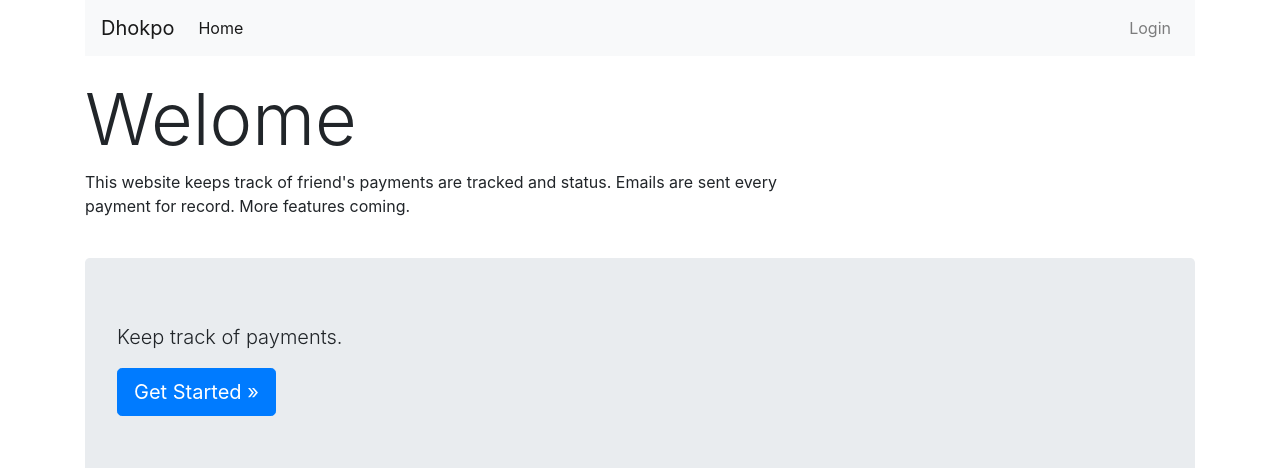
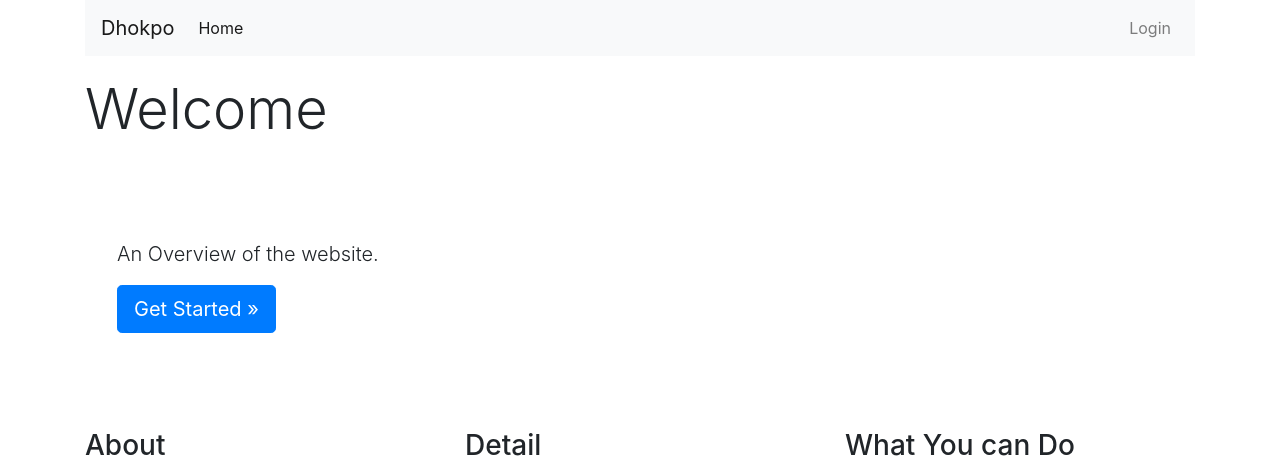
Before and after one commit to tibet10/dokpo, a Django app: page / in a window 1280 px wide. Shown: the top 468 px of the page. Run offline with Django 3.2, Linux system fonts and the light colour scheme; some libraries are stand-ins or nearby versions.

Commit message:
some sample

```diff
--- a/accounts/templates/accounts/login.html
+++ b/accounts/templates/accounts/login.html
@@ -16,7 +16,7 @@
     </div>
     <div class="col-sm-6 col-sm-offset-3" style="margin-top: 10px;">
         <a href="{% url 'accounts:register' %}">Register</a>
-        <a href="{% provider_login_url "facebook" method="oauth2" %}">Facebook OAuth2</a>
+        <a href="{% provider_login_url "facebook" method="oauth2" %}" style="display:block;">Login with Facebook</a>
     </div>
 
 {% endblock body %}
--- a/accounts/views.py
+++ b/accounts/views.py
@@ -20,6 +20,7 @@ def login_view(request):
         password = form.cleaned_data.get("password")
         user = authenticate(username=username, password=password)
         login(request, user)
+        return redirect('/')
 
     return render(request, "accounts/login.html", {"form": form, "title": title})
 
@@ -34,6 +35,7 @@ def register_view(request):
         user.save()
         new_user = authenticate(username=user.username, password=password)
         login(request, new_user)
+        return redirect('/')
 
     return render(request, "accounts/register.html", {"form": form, "title": title})
 
--- a/static/css/style.css
+++ b/static/css/style.css
@@ -16,3 +16,8 @@
 {
     font-size: 87px;
 }
+
+.jumbotron{
+  background: url('');
+  background-size: cover;
+}
--- a/templates/public.html
+++ b/templates/public.html
@@ -2,25 +2,44 @@
 
   <div class="row">
     <div class="col-md-8 mb-4">
-      <h2 class="display-3">Welome</h2>
-      <p>
-        This website keeps track of friend's payments are tracked and status. Emails are sent every payment for record. More features coming.
-      </p>
+      <h1 class="display-4">Welcome</h1>
     </div>
   </div>
   <div class="row">
         <div class="col">
           <div class="jumbotron">
-            <p class="lead">Keep track of payments.</p>
+            <p class="lead">An Overview of the website.</p>
             <a class="btn btn-lg btn-primary" href="#" role="button">Get Started &raquo;</a>
           </div>
         </div>
+  </div>
+  <div class="row" id="about">
+    <div class="col-sm-4">
+        <h3 class="m-b-2">About</h3>
+        <img class="m-b-1 img-fluid img-rounded hidden-xs-down" src="https://www.thelandofsnows.com/wp-content/uploads/2018/05/Morning-Potala-1024x686-1525992734.jpg" alt="PortLand" />
+        <p>The beautiful city of Lhasa, Tibet</p>
+        <p>Explore Dhokpo for free and leave any comments for improvements.</p>
+    </div>
+    <div class="col-sm-4">
+        <h3 class="m-b-2">Detail</h3>
+        <p>Dhokpo was created so that you and your friends can keep track of all your payments during trips or dinner!</p>
+        <p>Dhokpo in Tibetan means "Friend".</p>
+        <p>You can login and receive emails on each transaction and action.
+                This website keeps track of friend's payments are tracked and status. Emails are sent every payment for record. More features coming.</p>
+    </div>
+    <div class="col-sm-4">
+        <h3 class="m-b-2">What You can Do</h3>
+          <div class="list-group">
+            <p class="list-group-item text-primary"><strong>Check Payments</strong>: Payments</p>
+            <p class="list-group-item text-primary"><strong>Add Group</strong>: Groups</p>
+          </div>
+    </div>
   </div>
 </main>
 <footer class="container mt-4">
   <div class="row">
     <div class="col">
-      <p class="text-center">Dokpo <a href="#">Burp</a></p>
+      <p class="text-center">© Dhokpo 2018 <a href="#">Burp</a></p>
     </div>
   </div>
 </footer>
```
